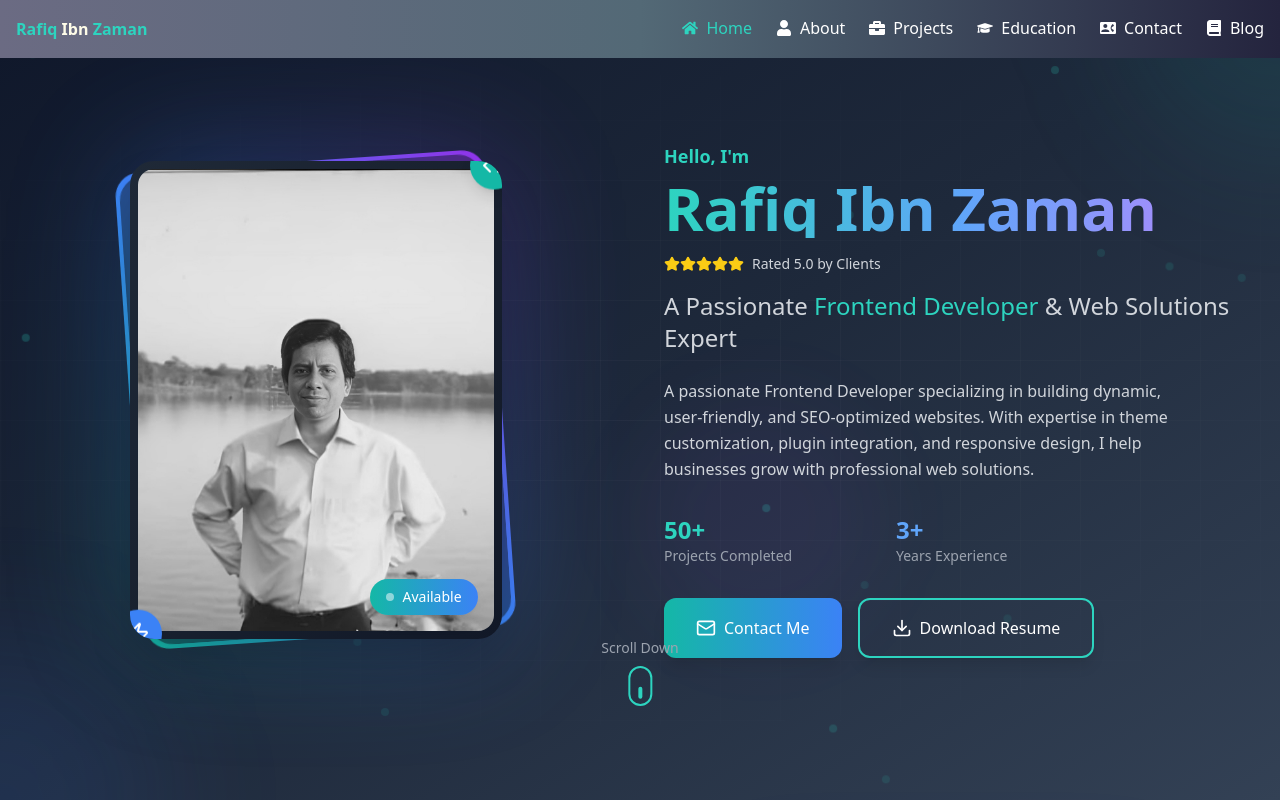
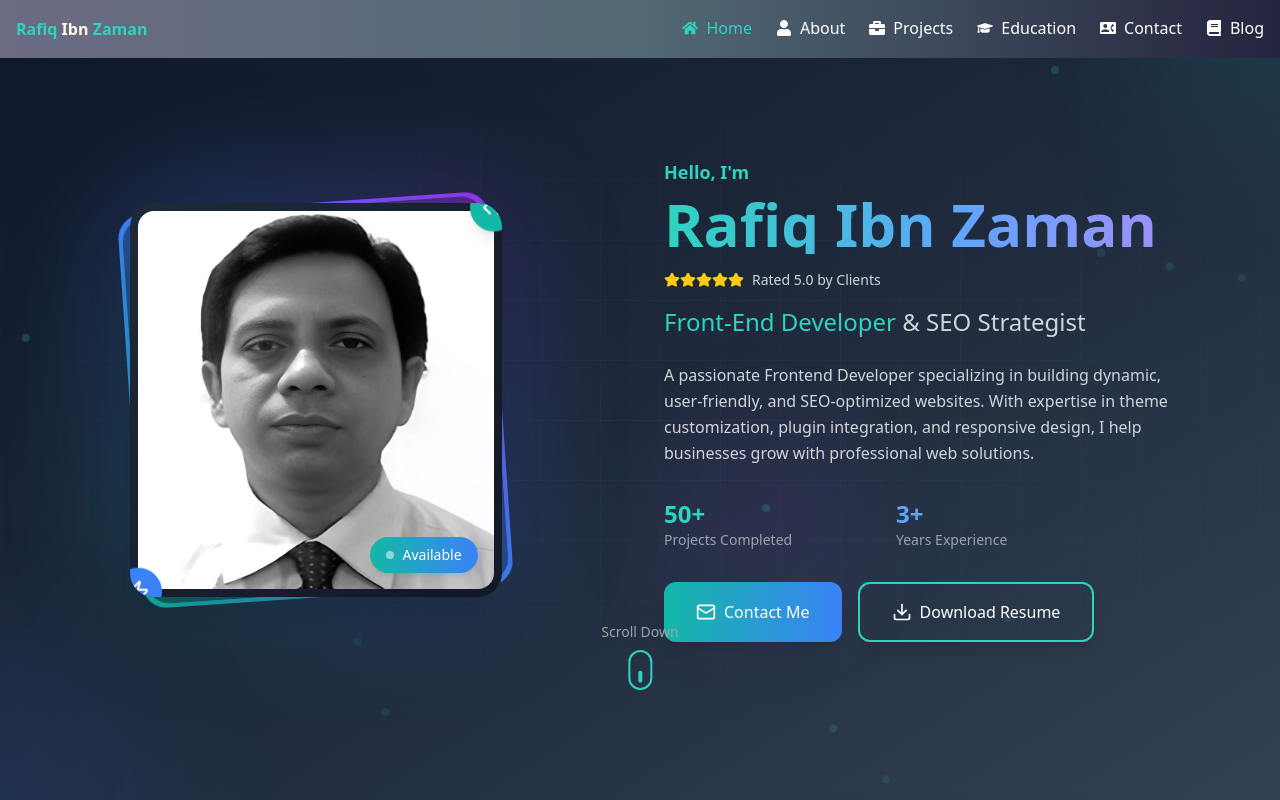
Before and after one commit to nur922184/Rafiq-Ibn-Zaman, a React (Vite) app: page / in a window 1280 px wide. Shown: the top 800 px of the page. Built offline with nearby package versions, Linux system fonts and the light colour scheme.

Commit message:
update the images

```diff
--- a/src/Component/Skills/Skills.jsx
+++ b/src/Component/Skills/Skills.jsx
@@ -17,6 +17,7 @@ const softSkills = [
   { name: "Leadership", icon: <FaTasks className="text-pink-500 text-xl" /> },
   { name: "Problem Solving", icon: <FaLightbulb className="text-yellow-500 text-xl" /> },
 ];
+// Key SEO strategist skills include keyword research, technical SEO, on-page and off-page optimization, data analysis, content creation, and proficiency with SEO tools like Google Analytics and SEMrush
 
 const Skills = () => {
   return (
--- a/src/Pages/Hero/Hero.jsx
+++ b/src/Pages/Hero/Hero.jsx
@@ -1,6 +1,6 @@
 import React, { useEffect, useRef } from 'react';
 import { motion } from 'framer-motion';
-import profile from '../../assets/profile.png'
+import profile from '../../assets/profile.jpg'
 import { ShieldCheck, Download, Mail, Code, Star, Zap } from 'lucide-react';
 import { Link } from 'react-scroll';
 
@@ -161,7 +161,7 @@ const Hero = () => {
                                 animate={{ opacity: 1 }}
                                 transition={{ delay: 0.4 }}
                             >
-                                A Passionate  <span className="text-teal-400">Frontend Developer</span> & Web Solutions Expert
+                                 <span className="text-teal-400">Front-End Developer</span> & SEO Strategist
                             </motion.h3>
 
                             <motion.p
```
